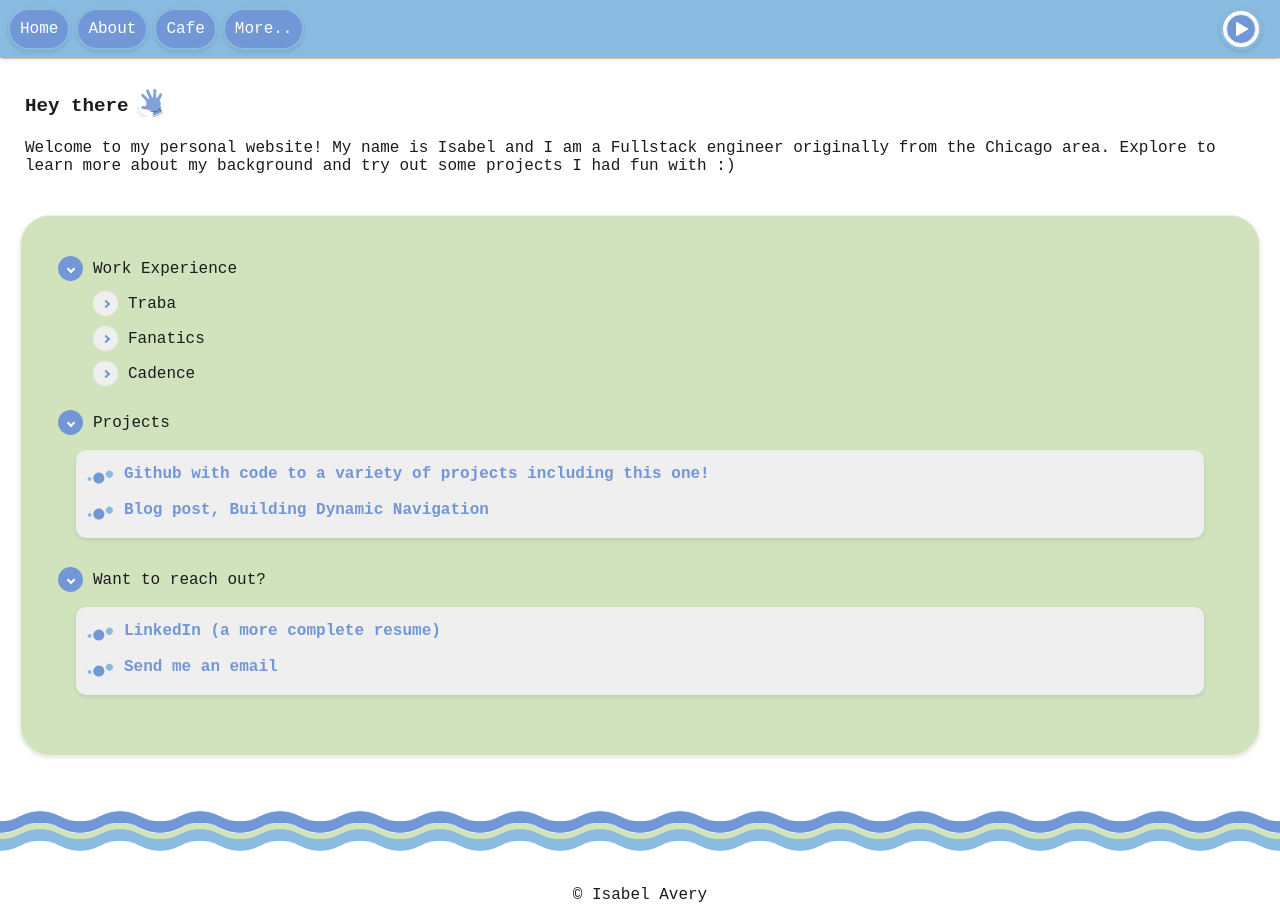
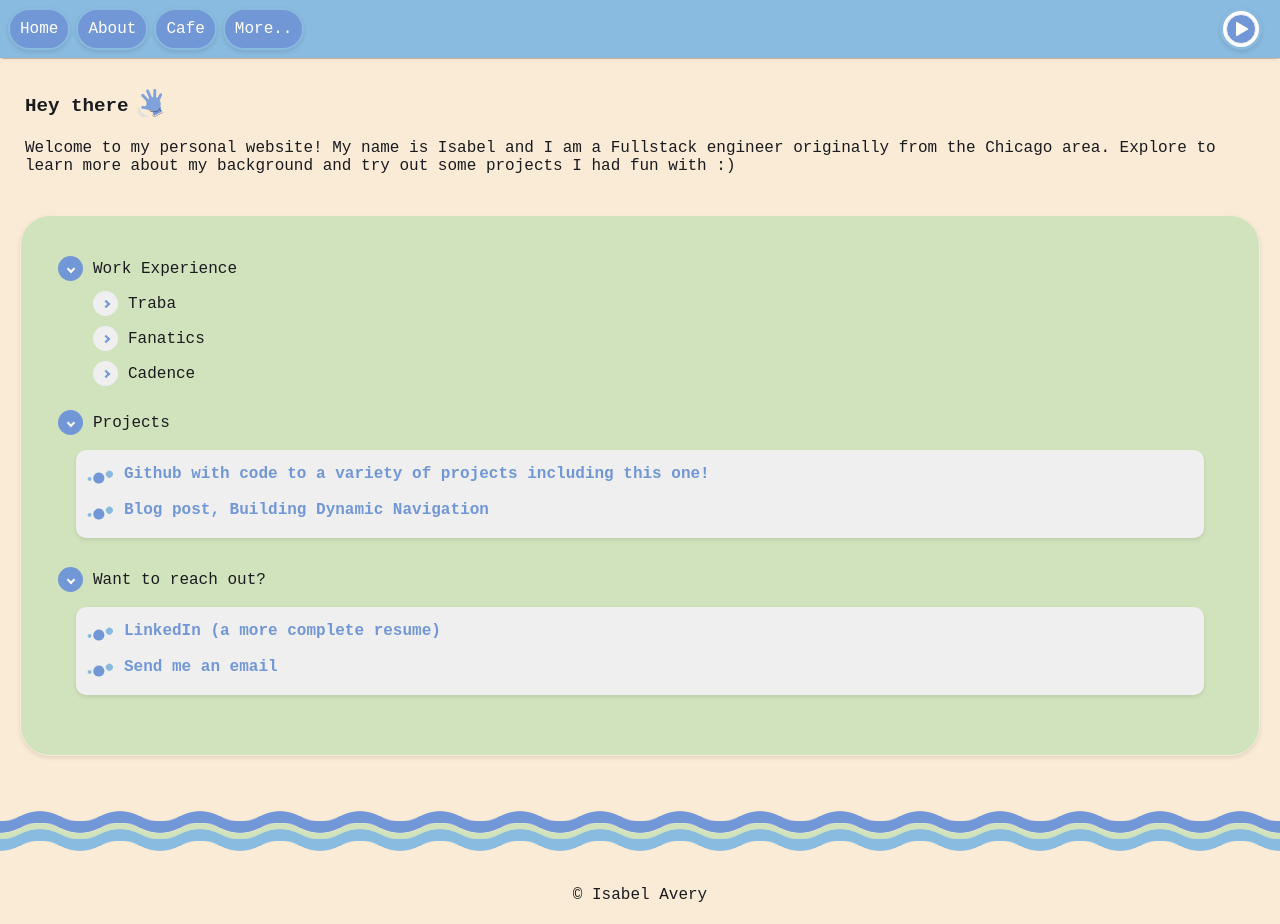
Before and after one commit to isabelmavery/portfolio, a React (Vite) app in the folder client/: page / in a window 1280 px wide. Built offline with nearby package versions, Linux system fonts and the light colour scheme; no server answers.

Commit message:
fix: background color

```diff
--- a/client/src/App/App.css
+++ b/client/src/App/App.css
@@ -44,7 +44,7 @@ html,
 #root {
   height: 100dvh;
   font-size: 1rem;
-  background-color: var(--basic-box-shadow);
+  background-color: var(--primary-background-color);
 }
 
 @media screen and (max-width: 425px) {
```
